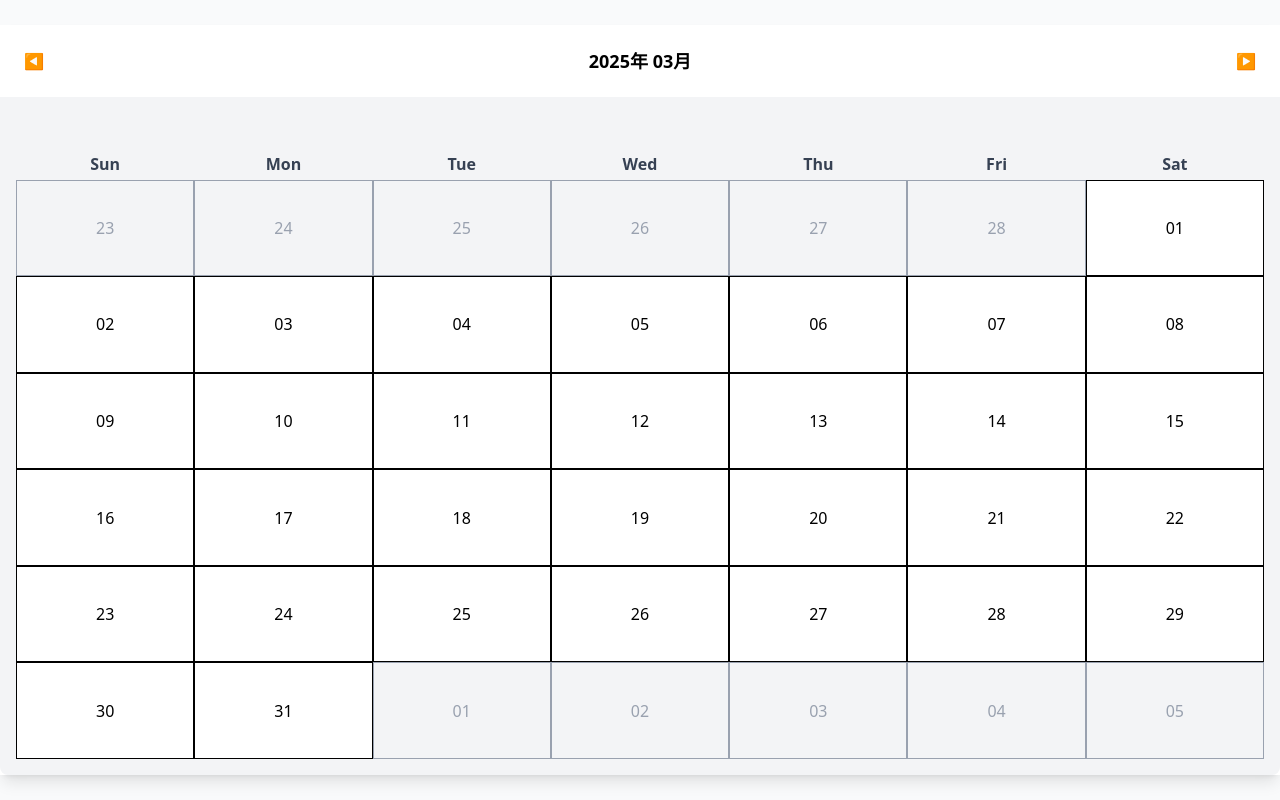
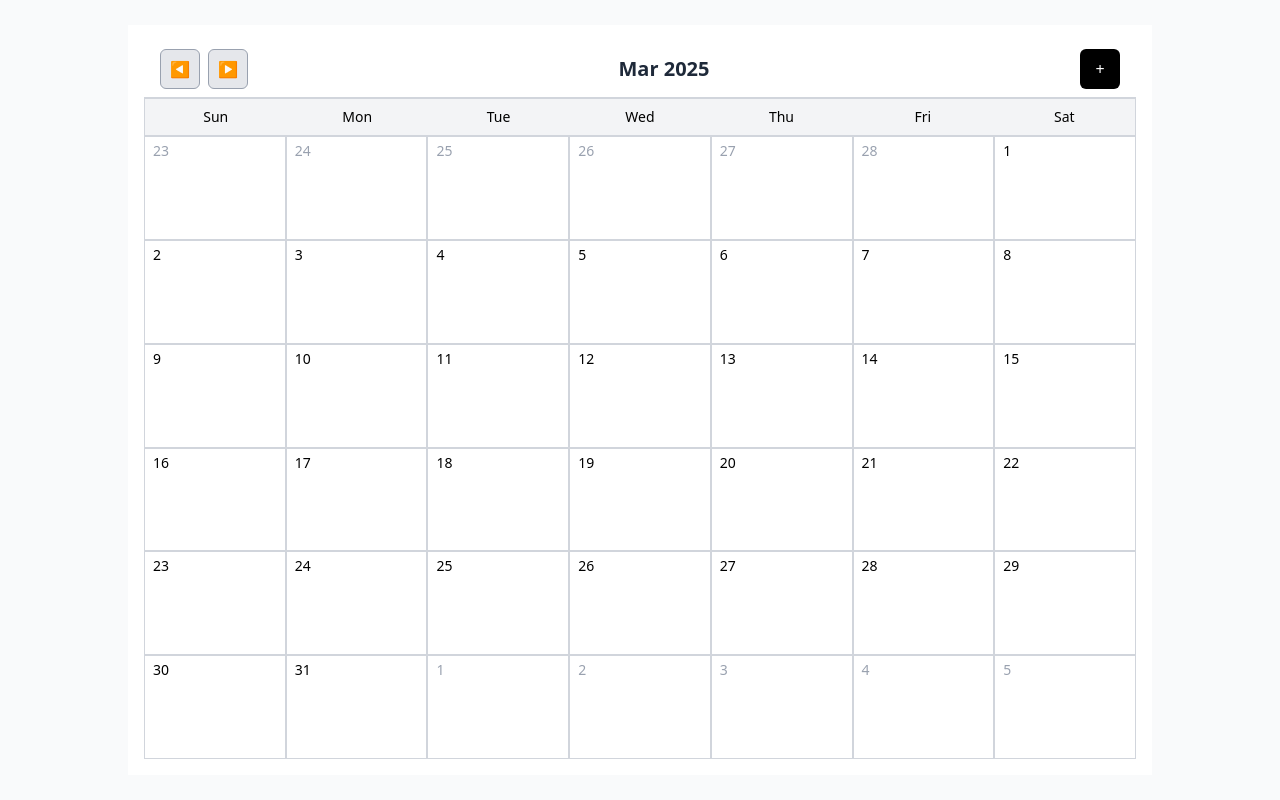
Before and after one commit to Bo-Ching/Calendar, a React (Vite) app in the folder calendar/: page / in a window 1280 px wide. Built offline with nearby package versions, Linux system fonts and the light colour scheme.

Commit message:
modify calendar render

```diff
--- a/calendar/index.html
+++ b/calendar/index.html
@@ -2,9 +2,9 @@
 <html lang="en">
   <head>
     <meta charset="UTF-8" />
-    <link rel="icon" type="image/svg+xml" href="/vite.svg" />
+    <!-- <link rel="icon" type="image/svg+xml" href="/vite.svg" /> -->
     <meta name="viewport" content="width=device-width, initial-scale=1.0" />
-    <title>Vite + React</title>
+    <title>Calendar</title>
   </head>
   <body>
     <div id="root"></div>
--- a/calendar/src/components/Calendar.jsx
+++ b/calendar/src/components/Calendar.jsx
@@ -1,25 +1,28 @@
-import React, { useState } from 'react'
-import CalendarGrid from './CalendarGrid'
-import CalendarHeader from './CalendarHeader';
+import React, { useState } from "react";
+import CalendarHeader from "./CalendarHeader";
+import CalendarGrid from "./CalendarGrid";
 
 const Calendar = () => {
-    const [currentDate, setCurrentDate] = useState(new Date());
+  const [currentDate, setCurrentDate] = useState(new Date());
 
-    const handlePrevMonth = () => {
-        setCurrentDate((prevDate) => new Date(prevDate.getFullYear(), prevDate.getMonth() - 1));
-    }
+  const handlePrevMonth = () => {
+    setCurrentDate((prevDate) => new Date(prevDate.getFullYear(), prevDate.getMonth() - 1));
+  };
 
-    const handleNextMonth = () => {
-        setCurrentDate((prevDate) => new Date(prevDate.getFullYear(), prevDate.getMonth() + 1));
-    }
-
+  const handleNextMonth = () => {
+    setCurrentDate((prevDate) => new Date(prevDate.getFullYear(), prevDate.getMonth() + 1));
+  };
 
   return (
-    <div className='w-screen h-[calc(100vh-50px)] flex flex-col bg-white shadow-lg'>
-      <CalendarHeader currentDate={currentDate} onPrevMonth={handlePrevMonth} onNextMonth={handleNextMonth} />
+    <div className="w-[80%] mx-auto h-[calc(100vh-50px)] flex flex-col bg-white p-4">
+      <CalendarHeader
+        currentDate={currentDate}
+        onPrevMonth={handlePrevMonth}
+        onNextMonth={handleNextMonth}
+      />
       <CalendarGrid year={currentDate.getFullYear()} month={currentDate.getMonth()} />
     </div>
-  )
-}
+  );
+};
 
-export default Calendar
+export default Calendar;
--- a/calendar/src/components/CalendarCell.jsx
+++ b/calendar/src/components/CalendarCell.jsx
@@ -1,16 +1,19 @@
-import React from 'react'
-import { format } from "date-fns"
+import React from "react";
+import { format } from "date-fns";
 
 const CalendarCell = ({ date, isCurrentMonth }) => {
-    return (
-        <div
-            className={`p-4 border flex items-center justify-center ${isCurrentMonth ? "bg-white" : "bg-gray-100 text-gray-400  min-h-[40px]"
-                }`}
-        >
-            {format(date, "dd")}
-
-        </div >
-    );
+  return (
+    <div
+      className={`relative border border-gray-300 p-2 h-full ${
+        isCurrentMonth ? "bg-white" : "bg-white text-gray-400"
+      }`}
+    >
+      {/* 日期數字靠左上角 */}
+      <span className="absolute top-1 left-2 text-sm font-medium">
+        {format(date, "d")}
+      </span>
+    </div>
+  );
 };
 
-export default CalendarCell
+export default CalendarCell;
--- a/calendar/src/components/CalendarGrid.jsx
+++ b/calendar/src/components/CalendarGrid.jsx
@@ -1,26 +1,51 @@
-import React from 'react'
-import { getMonthDays } from "../util/dateUtils"
-import CalendarCell from './CalendarCell'
+import React from "react";
+import { getMonthDays } from "../util/dateUtils";
+import CalendarCell from "./CalendarCell";
+
+const WEEK_DAYS = ["Sun", "Mon", "Tue", "Wed", "Thu", "Fri", "Sat"];
 
 const CalendarGrid = ({ year, month }) => {
-    const WEEK_DAYS = ["Sun", "Mon", "Tue", "Wed", "Thu", "Fri", "Sat"];
   const days = getMonthDays(year, month);
   const currentMonth = new Date(year, month).getMonth();
 
+  // 計算需要的行數（通常是 4, 5 或 6）
+  const totalRows = Math.ceil(days.length / 7);
+
+  // 確保 `totalDays` 總是 42 格（6 行 * 7 列）
+  const totalDays = [...days];
+  while (totalDays.length < 42) {
+    totalDays.push(null);
+  }
 
   return (
-        <div className="grid grid-cols-7 auto-rows-[minmax(0.5rem,auto)] p-4 bg-gray-100 rounded-b-lg h-full">
-            {WEEK_DAYS.map((day, idx) => (
-                <div key={idx} className="text-center font-bold text-gray-700 flex items-end justify-center pb-1">
+    <div className="w-full flex flex-col h-full">
+      {/* 星期標題（確保框線與日期對齊） */}
+      <div className="grid grid-cols-7 border border-gray-300 bg-gray-100 text-center text-sm font-medium">
+        {WEEK_DAYS.map((day, index) => (
+          <div key={index} className="p-2">
             {day}
           </div>
         ))}
+      </div>
 
-            {days.map((day, idx) => (
-                <CalendarCell key={idx} date={day} isCurrentMonth={day.getMonth() === currentMonth} />
-            ))}
+      {/* 日期區域（確保總是 6 行） */}
+      <div className="grid grid-cols-7 grid-rows-6 w-full h-full flex-grow">
+        {totalDays.map((day, index) => {
+          // **讓 5 或 6 行的空白格子無框線**
+          const isHiddenRow = (totalRows === 4 && index >= 28) || (totalRows === 5 && index >= 35);
+
+          return day ? (
+            <CalendarCell key={index} date={day} isCurrentMonth={day.getMonth() === currentMonth} />
+          ) : (
+            <div
+              key={index}
+              className={`h-full ${isHiddenRow ? "bg-transparent border-none" : "border border-gray-300"}`}
+            ></div>
+          );
+        })}
       </div>
-    )
-}
+    </div>
+  );
+};
 
-export default CalendarGrid
+export default CalendarGrid;
--- a/calendar/src/components/CalendarHeader.jsx
+++ b/calendar/src/components/CalendarHeader.jsx
@@ -1,14 +1,38 @@
-import React from 'react'
-import { format } from "date-fns"
+import React from "react";
+import { format } from "date-fns";
 
-const CalendarHeader = ({currentDate, onPrevMonth, onNextMonth}) => {
+const CalendarHeader = ({ currentDate, onPrevMonth, onNextMonth }) => {
   return (
-    <div className='flex justify-between items-center p-4'>
-        <button onClick={onPrevMonth} className='p-2 br-gray-300 rounded'>◀</button>
-        <h2 className='text-lg font-semibold'>{format(currentDate, "yyyy年 MM月")}</h2>
-        <button onClick={onNextMonth} className='p-2 br-gray-300 rounded'>▶</button>
+    <div className="flex justify-between items-center px-4 py-2 border-b border-gray-300">
+      {/* 左右切換按鈕 */}
+      <div className="flex gap-2">
+        <button
+          onClick={onPrevMonth}
+          className="w-10 h-10 bg-gray-200 text-gray-700 rounded-md flex items-center justify-center border border-gray-400"
+        >
+          ◀
+        </button>
+        <button
+          onClick={onNextMonth}
+          className="w-10 h-10 bg-gray-200 text-gray-700 rounded-md flex items-center justify-center border border-gray-400"
+        >
+          ▶
+        </button>
+      </div>
+
+      {/* 當前月份 */}
+      <h2 className="text-xl font-semibold text-gray-800">
+        {format(currentDate, "MMM yyyy")}
+      </h2>
+
+      {/* 右上角 "+" 按鈕 */}
+      <button
+        className="w-10 h-10 bg-black text-white rounded-md flex items-center justify-center"
+      >
+        +
+      </button>
     </div>
-  )
-}
+  );
+};
 
-export default CalendarHeader
+export default CalendarHeader;
```
Lines whose indentation alone changed are shown as unchanged.
